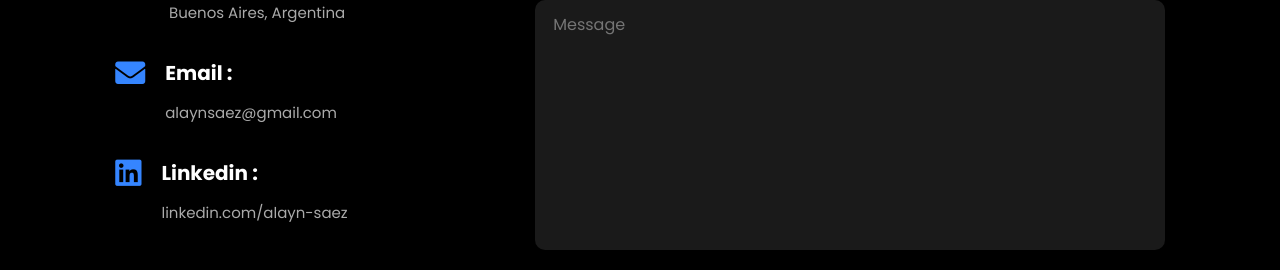
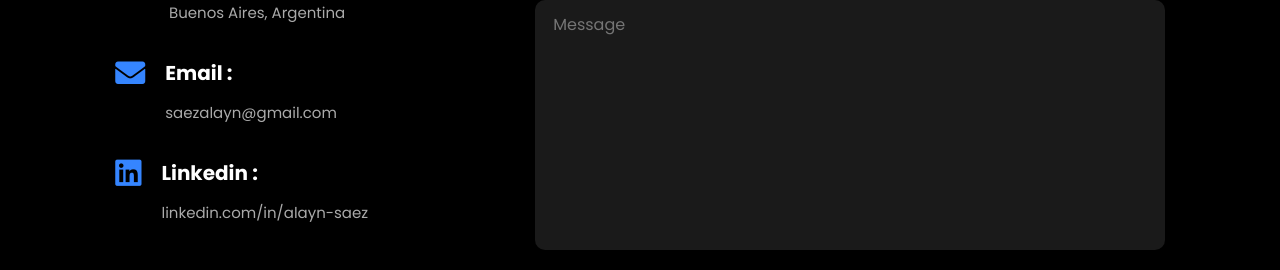
Before and after one commit to Alayndev/Portfolio, a React (Create React App) app: page /#/contact in a window 1280 px wide. Shown: the part 399-669 px from the top of the page. Built offline with nearby package versions, Linux system fonts and the light colour scheme.

Commit message:
Email changed

```diff
--- a/src/components/AboutPersonalInfo/AboutPersonalInfo.jsx
+++ b/src/components/AboutPersonalInfo/AboutPersonalInfo.jsx
@@ -14,7 +14,7 @@ export function AboutPersonalInfo() {
             <span>Age : </span> 21
           </h3>
           <h3>
-            <span>Email : </span> alaynsaez@gmail.com
+            <span>Email : </span> saezalayn@gmail.com
           </h3>
           <h3>
             <span>Address : </span> Buenos Aires, Argentina
--- a/src/components/ContactData/ContactData.jsx
+++ b/src/components/ContactData/ContactData.jsx
@@ -18,7 +18,7 @@ export function ContactData() {
           <i className="fas fa-envelope"></i>
           <div className="info">
             <h3>Email :</h3>
-            <p>alaynsaez@gmail.com</p>
+            <p>saezalayn@gmail.com</p>
           </div>
         </div>
 
@@ -26,7 +26,7 @@ export function ContactData() {
           <i className="fab fa-linkedin"></i>
           <div className="info">
             <h3>Linkedin :</h3>
-            <p>linkedin.com/alayn-saez</p>
+            <p>linkedin.com/in/alayn-saez</p>
           </div>
         </div>
       </div>
```
